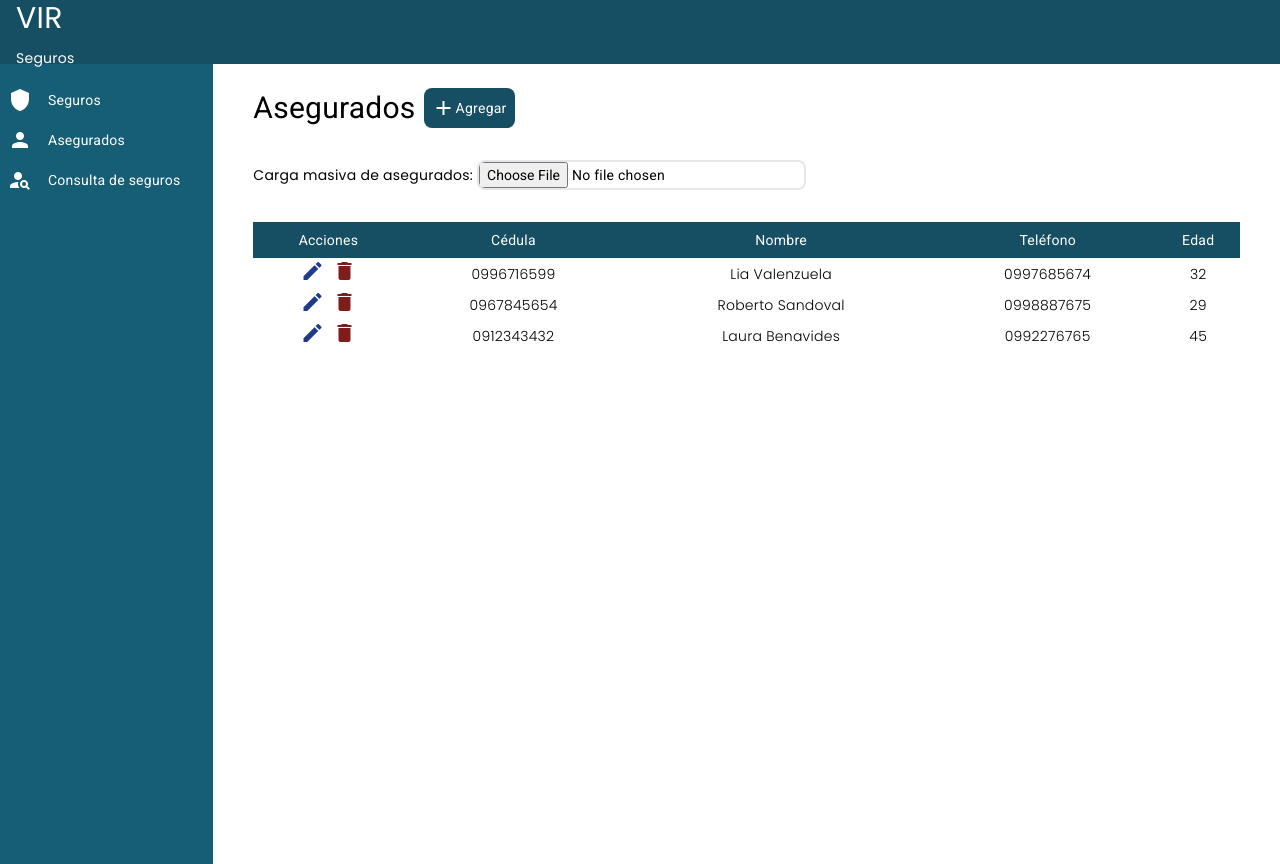
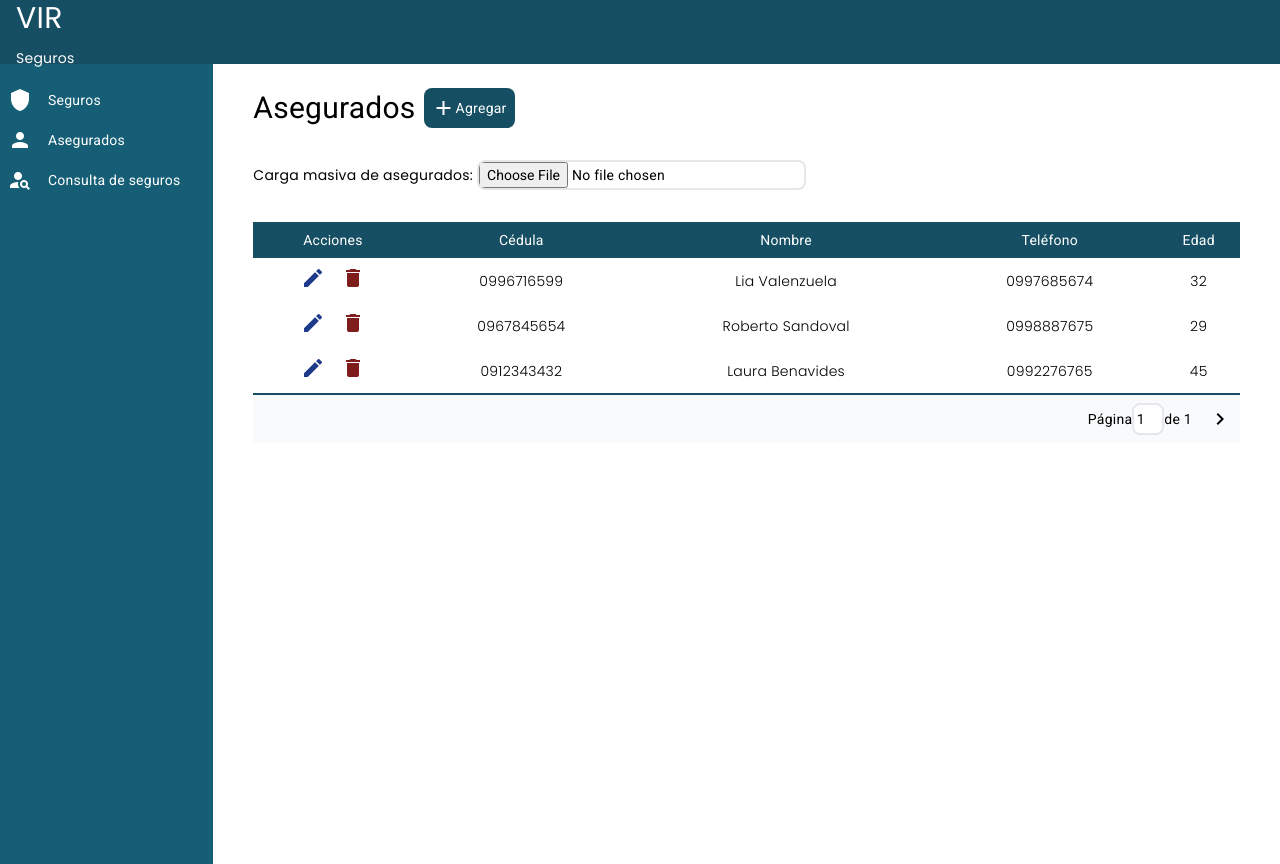
Before and after one commit to Klis18/vir-seguros, an Angular app: page /asegurados in a window 1280 px wide. Built offline with nearby package versions, Linux system fonts and the light colour scheme; a web font is replaced by a local one.

Commit message:
paginación de asegurados completada

```diff
--- a/src/app/insurances/components/insurances-table/insurances-table.component.ts
+++ b/src/app/insurances/components/insurances-table/insurances-table.component.ts
@@ -4,10 +4,9 @@ import { Insurance } from '../../interfaces/insurance.interface';
 
 import { MatIconModule } from '@angular/material/icon';
 import {MatDialog, MatDialogModule} from '@angular/material/dialog'
-import { DialogModule } from '@angular/cdk/dialog';
 import { InsuranceModalComponent } from '../insurance-modal/insurance-modal.component';
 import { CommonModule } from '@angular/common';
-import { FormsModule, NgModel } from '@angular/forms';
+import { FormsModule } from '@angular/forms';
 
 @Component({
   selector: 'app-insurances-table',
@@ -35,10 +34,10 @@ export class InsurancesTableComponent implements OnInit{
   totalPages !:number;
   ngOnInit(): void {
    this.getListInsurance();
-   //Paginación
-  this.itemsPerPage = 5;
-  this.currentPage = 1;
-  this.totalPages = Math.ceil(this.insurances.length / this.itemsPerPage);
+
+    this.itemsPerPage = 5;
+    this.currentPage = 1;
+    this.totalPages = Math.ceil(this.insurances.length / this.itemsPerPage);
   }
 
   getListInsurance(){
@@ -77,6 +76,8 @@ export class InsurancesTableComponent implements OnInit{
   changePage(page:number){
     if(page>=1 && page<=this.totalPages){
       this.currentPage = page;
+    }else{
+      this.currentPage = 1;
     }
   }
 
--- a/src/app/insured/components/insured-table/insured-table.component.html
+++ b/src/app/insured/components/insured-table/insured-table.component.html
@@ -1,4 +1,5 @@
 <div class="py-8">
+    @if(insuredList.length >= 0){
         <table class="w-full">
             <thead>
                 <tr class="bg-cyan-900 text-white text-center">
@@ -10,10 +11,10 @@
                 </tr>
             </thead>
             <tbody>
-            @for(insured of insuredList; track insured){
+                @for(insured of getPageData(); track insured){
                     <tr class="poppins-light text-center">
-                    <td>
-                        <mat-icon class="text-blue-900 mr-2" (click)="editInsured(insured.id)">
+                        <td class="py-2">
+                            <mat-icon class="text-blue-900 mr-4" (click)="editInsured(insured.id)">
                                 edit
                             </mat-icon>
                             <mat-icon class="text-red-900" (click)="deleteInsured(insured.id)">
@@ -28,4 +29,29 @@
                 }
             </tbody>
         </table>
+        <div class="text-right bg-slate-50 py-2 border-t-2 border-cyan-900 px-2 flex justify-end items-center">
+            @if(currentPage > 1){
+
+                <button (click)="changePage(currentPage - 1)" [disabled]="currentPage === 1" class="pr-4 flex items-center">
+                    <mat-icon>
+                        chevron_left
+                    </mat-icon>
+                </button>
+            }
+                <span>Página </span>
+                    <input  type="number"
+                            [(ngModel)]="currentPage"
+                            (change)="changePage(currentPage)"
+                            [min]="1"
+                            [max]="totalPages"
+                            class="rounded-lg border-2 size-8 text-center"
+                    />
+                <span> de {{totalPages}}</span>
+                <button (click)="changePage(currentPage + 1)" [disabled]="currentPage === totalPages" class="pl-4 flex items-center">
+                    <mat-icon>
+                        chevron_right
+                    </mat-icon>
+                </button>
         </div>
+    }
+</div>
--- a/src/app/insured/components/insured-table/insured-table.component.ts
+++ b/src/app/insured/components/insured-table/insured-table.component.ts
@@ -5,13 +5,15 @@ import { MatDialog, MatDialogModule} from '@angular/material/dialog';
 import { InsuredService } from '../../services/insured.service';
 import { Insured } from '../../interfaces/insured.interface';
 import { InsuredModalComponent } from '../insured-modal/insured-modal.component';
+import { FormsModule } from '@angular/forms';
 
 @Component({
   selector: 'app-insured-table',
   standalone: true,
   imports: [
     MatIconModule,
-    MatDialogModule
+    MatDialogModule,
+    FormsModule
   ],
   templateUrl: './insured-table.component.html',
   styles: ``
@@ -20,10 +22,19 @@ export class InsuredTableComponent implements OnInit{
 
   public insuredList!: Insured[]
 
+    //Paginación
+    itemsPerPage!:number;
+    currentPage!:number;
+    totalPages !:number;
+
   constructor(private insuredService:InsuredService, private dialog:MatDialog){}
 
   ngOnInit(): void {
     this.getInsuredList();
+
+    this.itemsPerPage = 5;
+    this.currentPage = 1;
+    this.totalPages = Math.ceil(this.insuredList.length / this.itemsPerPage);
   }
 
   getInsuredList(){
@@ -51,6 +62,20 @@ export class InsuredTableComponent implements OnInit{
     })
   }
 
+  getPageData(){
+    const start = (this.currentPage - 1) * this.itemsPerPage;
+    const end = this.currentPage * this.itemsPerPage;
+    return this.insuredList.slice(start,end);
+  }
+
+  changePage(page:number){
+    if(page>=1 && page<=this.totalPages){
+      this.currentPage = page;
+    }
+    else{
+      this.currentPage = 1;
+    }
+  }
 
 
 }
```
Lines whose indentation alone changed are shown as unchanged.
